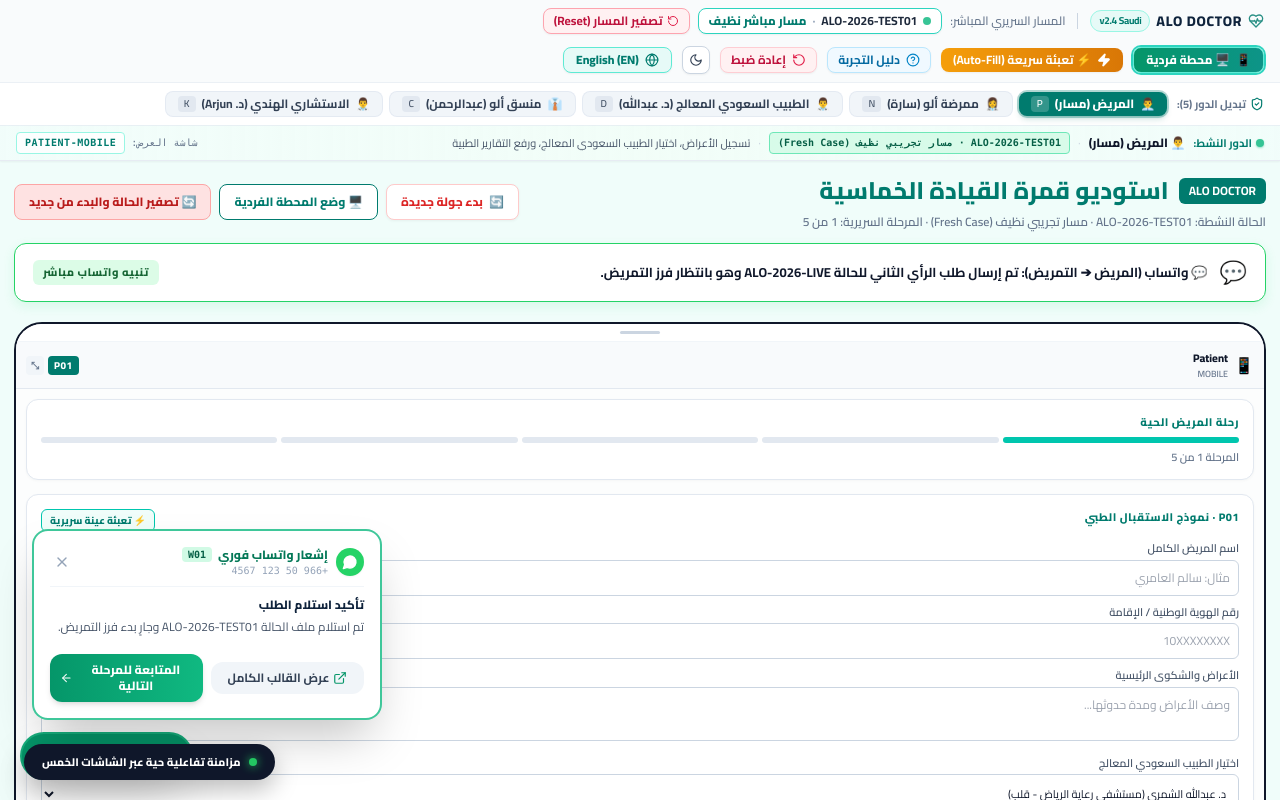
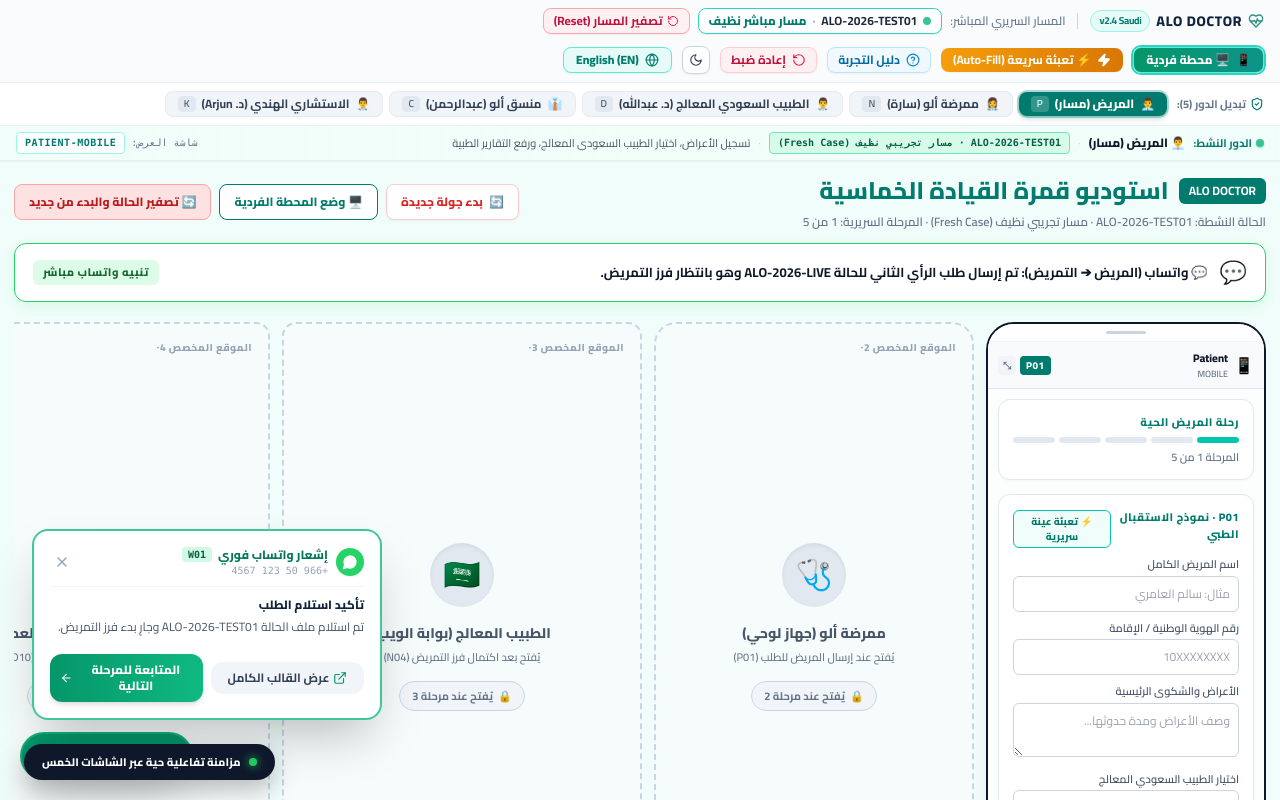
Before and after one commit to kathirvelmurugan/nov-ad, a React (Vite) app: page / in a window 1280 px wide. Shown: the top 800 px of the page. Built offline with nearby package versions, Linux system fonts and the light colour scheme.

Commit message:
feat(cockpit): pre-allocated 5-slot layout with sequential reveal and coordinator payment dispatch button

```diff
--- a/src/components/cockpit/FiveDeviceCockpitView.tsx
+++ b/src/components/cockpit/FiveDeviceCockpitView.tsx
@@ -140,25 +140,71 @@ export const FiveDeviceCockpitView: React.FC<FiveDeviceCockpitProps> = ({
     lang,
   };
 
-  const devices: { role: CockpitRole; component: React.ReactNode }[] = [
-    { role: 'Patient', component: <PatientDevice {...deviceProps} /> },
-    { role: 'Alo Nurse', component: <NurseDevice {...deviceProps} /> },
-    { role: 'Saudi treating doctor', component: <SaudiDoctorDevice {...deviceProps} /> },
-    { role: 'Alo Coordinator', component: <CoordinatorDevice {...deviceProps} /> },
-    { role: 'Indian consultant', component: <IndianConsultantDevice {...deviceProps} /> },
+  const devicesMap: Record<CockpitRole, React.ReactNode> = {
+    'Patient': <PatientDevice {...deviceProps} />,
+    'Alo Nurse': <NurseDevice {...deviceProps} />,
+    'Saudi treating doctor': <SaudiDoctorDevice {...deviceProps} />,
+    'Alo Coordinator': <CoordinatorDevice {...deviceProps} />,
+    'Indian consultant': <IndianConsultantDevice {...deviceProps} />,
+  };
+
+  const SLOTS = [
+    {
+      role: 'Patient' as CockpitRole,
+      slotNum: 1,
+      unlockStage: 1,
+      titleAr: 'المريض (تطبيق الجوال)',
+      titleEn: 'Patient (Mobile App)',
+      icon: '📱',
+      deviceType: 'mobile',
+      descAr: 'متاح للبدء الفوري',
+      descEn: 'Active for intake',
+    },
+    {
+      role: 'Alo Nurse' as CockpitRole,
+      slotNum: 2,
+      unlockStage: 2,
+      titleAr: 'ممرضة ألو (جهاز لوحي)',
+      titleEn: 'Alo Nurse (Tablet)',
+      icon: '🩺',
+      deviceType: 'tablet',
+      descAr: 'يُفتح عند إرسال المريض للطلب (P01)',
+      descEn: 'Unlocks upon Patient submission (P01)',
+    },
+    {
+      role: 'Saudi treating doctor' as CockpitRole,
+      slotNum: 3,
+      unlockStage: 3,
+      titleAr: 'الطبيب المعالج (بوابة الويب)',
+      titleEn: 'Treating Doctor (Web Portal)',
+      icon: '🇸🇦',
+      deviceType: 'desktop',
+      descAr: 'يُفتح بعد اكتمال فرز التمريض (N04)',
+      descEn: 'Unlocks upon Triage completion (N04)',
+    },
+    {
+      role: 'Alo Coordinator' as CockpitRole,
+      slotNum: 4,
+      unlockStage: 4,
+      titleAr: 'منسق رعاية ألو (محطة العمل)',
+      titleEn: 'Alo Coordinator (Console)',
+      icon: '📋',
+      deviceType: 'desktop',
+      descAr: 'يُفتح بعد اعتماد الطبيب للإحالة (D10)',
+      descEn: 'Unlocks upon Doctor approval (D10)',
+    },
+    {
+      role: 'Indian consultant' as CockpitRole,
+      slotNum: 5,
+      unlockStage: 5,
+      titleAr: 'الاستشاري الدولي (تطبيق الجوال)',
+      titleEn: 'Senior Consultant (Mobile)',
+      icon: '🇮🇳',
+      deviceType: 'mobile',
+      descAr: 'يُفتح بعد اعتماد المنسق للسداد (C06)',
+      descEn: 'Unlocks upon Coordinator dispatch (C06)',
+    },
   ];
-
-  // Progressive Role Unveiling: devices awaken dynamically as upstream milestones resolve
-  const visibleDevices = expandedDevice
-    ? devices.filter((d) => d.role === expandedDevice)
-    : devices.filter((d) => {
-        if (d.role === 'Patient') return true;
-        if (d.role === 'Alo Nurse') return stageNum >= 2;
-        if (d.role === 'Saudi treating doctor') return stageNum >= 3;
-        if (d.role === 'Alo Coordinator') return stageNum >= 4;
-        if (d.role === 'Indian consultant') return stageNum >= 5;
-        return false;
-      });
 
   return (
     <div
@@ -346,32 +392,156 @@ export const FiveDeviceCockpitView: React.FC<FiveDeviceCockpitProps> = ({
       {/* Responsive Viewport Surface with Panoramic 5-Screen Horizontal Fit */}
       <div
         style={{
-          display: 'flex',
-          flexDirection: 'row',
-          flexWrap: 'nowrap',
-          gap: '10px',
           width: '100%',
-          maxWidth: '100%',
-          margin: '0 auto',
-          alignItems: 'stretch',
-          justifyContent: visibleDevices.length === 1 ? (isAr ? 'flex-end' : 'flex-start') : 'space-between',
-          transition: 'all 0.3s cubic-bezier(0.4, 0, 0.2, 1)',
           overflowX: 'auto',
-          boxSizing: 'border-box',
+          paddingBottom: '16px',
         }}
       >
-        {visibleDevices.map(({ role, component }) => (
-          <DeviceChrome
-            key={role}
-            role={role}
-            stageNum={stageNum}
-            lang={lang}
-            isExpanded={expandedDevice === role}
-            onToggleExpand={() => handleToggleExpand(role)}
-          >
-            {component}
-          </DeviceChrome>
-        ))}
+        <div
+          style={{
+            display: 'grid',
+            gridTemplateColumns: expandedDevice
+              ? '1fr'
+              : 'minmax(280px, 1fr) minmax(320px, 1.2fr) minmax(360px, 1.4fr) minmax(360px, 1.4fr) minmax(280px, 1fr)',
+            gap: '12px',
+            width: '100%',
+            minWidth: expandedDevice ? '100%' : '1420px',
+            boxSizing: 'border-box',
+            alignItems: 'stretch',
+          }}
+        >
+          {expandedDevice ? (
+            <DeviceChrome
+              key={expandedDevice}
+              role={expandedDevice}
+              stageNum={stageNum}
+              lang={lang}
+              isExpanded={true}
+              onToggleExpand={() => handleToggleExpand(expandedDevice)}
+            >
+              {devicesMap[expandedDevice]}
+            </DeviceChrome>
+          ) : (
+            SLOTS.map((slot) => {
+              const isUnlocked = stageNum >= slot.unlockStage;
+              if (isUnlocked) {
+                return (
+                  <DeviceChrome
+                    key={slot.role}
+                    role={slot.role}
+                    stageNum={stageNum}
+                    lang={lang}
+                    isExpanded={false}
+                    onToggleExpand={() => handleToggleExpand(slot.role)}
+                  >
+                    {devicesMap[slot.role]}
+                  </DeviceChrome>
+                );
+              }
+
+              // Pre-allocated placeholder slot holding designated device space
+              return (
+                <div
+                  key={slot.role}
+                  style={{
+                    height: 'calc(100vh - 190px)',
+                    minHeight: '520px',
+                    backgroundColor: 'rgba(248, 250, 252, 0.7)',
+                    border: '2px dashed #cbd5e1',
+                    borderRadius:
+                      slot.deviceType === 'mobile'
+                        ? '28px'
+                        : slot.deviceType === 'tablet'
+                        ? '22px'
+                        : '14px',
+                    display: 'flex',
+                    flexDirection: 'column',
+                    alignItems: 'center',
+                    justifyContent: 'center',
+                    padding: '24px',
+                    boxSizing: 'border-box',
+                    textAlign: 'center',
+                    position: 'relative',
+                    transition: 'all 0.3s ease',
+                  }}
+                >
+                  <div
+                    style={{
+                      position: 'absolute',
+                      top: '16px',
+                      [isAr ? 'right' : 'left']: '16px',
+                      fontSize: '10px',
+                      fontWeight: 800,
+                      color: '#94a3b8',
+                      letterSpacing: '0.5px',
+                    }}
+                  >
+                    {isAr ? `الموقع المخصص ٠${slot.slotNum}` : `SLOT 0${slot.slotNum}`}
+                  </div>
+
+                  <div
+                    style={{
+                      width: '64px',
+                      height: '64px',
+                      borderRadius: '50%',
+                      backgroundColor: '#e2e8f0',
+                      display: 'flex',
+                      alignItems: 'center',
+                      justifyContent: 'center',
+                      fontSize: '30px',
+                      marginBottom: '16px',
+                      boxShadow: 'inset 0 2px 4px rgba(0,0,0,0.06)',
+                    }}
+                  >
+                    {slot.icon}
+                  </div>
+
+                  <h3
+                    style={{
+                      fontSize: '14px',
+                      fontWeight: 800,
+                      color: '#475569',
+                      margin: '0 0 6px 0',
+                    }}
+                  >
+                    {isAr ? slot.titleAr : slot.titleEn}
+                  </h3>
+
+                  <p
+                    style={{
+                      fontSize: '11px',
+                      color: '#64748b',
+                      margin: '0 0 16px 0',
+                      maxWidth: '220px',
+                      lineHeight: 1.4,
+                      fontWeight: 500,
+                    }}
+                  >
+                    {isAr ? slot.descAr : slot.descEn}
+                  </p>
+
+                  <span
+                    style={{
+                      display: 'inline-flex',
+                      alignItems: 'center',
+                      gap: '5px',
+                      padding: '6px 12px',
+                      borderRadius: '999px',
+                      backgroundColor: '#f1f5f9',
+                      border: '1px solid #cbd5e1',
+                      color: '#64748b',
+                      fontSize: '11px',
+                      fontWeight: 700,
+                    }}
+                  >
+                    <span>🔒</span>
+                    <span>{isAr ? `يُفتح عند مرحلة ${slot.unlockStage}` : `Unlocks at Stage ${slot.unlockStage}`}</span>
+                  </span>
+                </div>
+              );
+            })
+          )}
+        </div>
       </div>
 
       {/* Floating Live Reactive Sync Indicator */}
```
Also changed, not shown: src/components/cockpit/CoordinatorDevice.tsx (+21 -15 lines).
